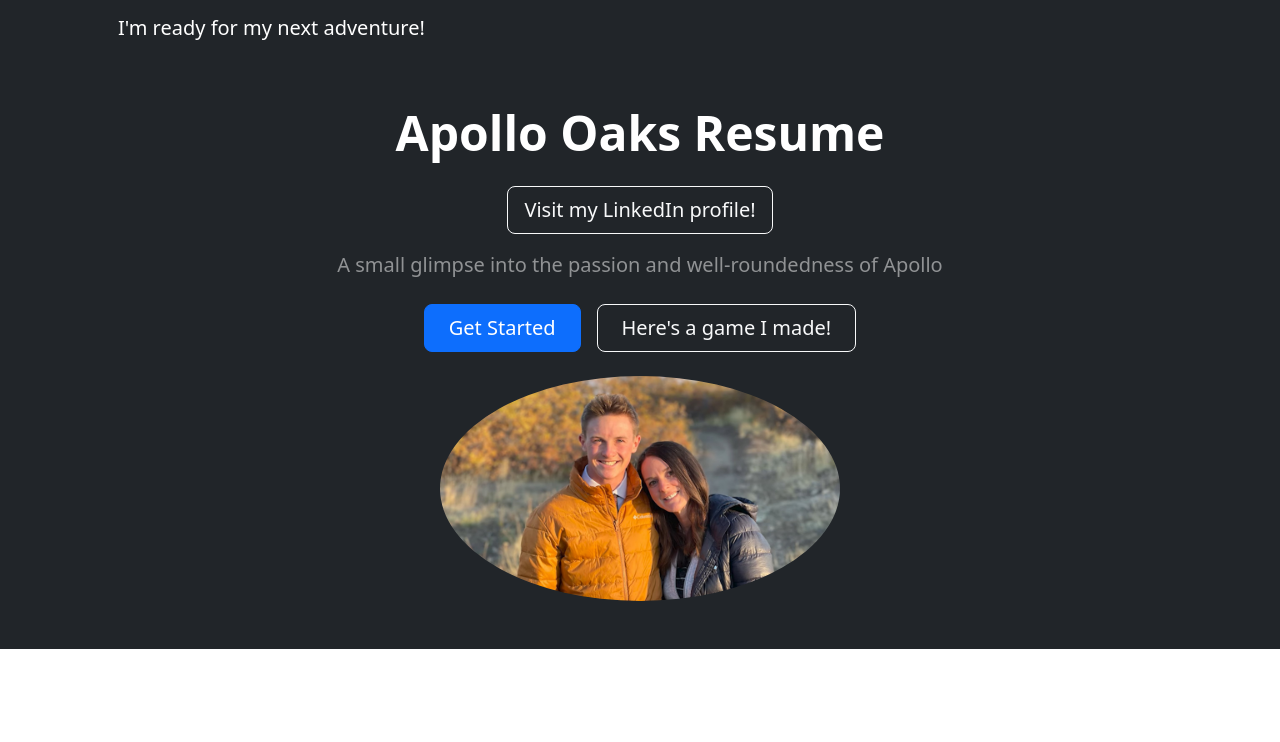
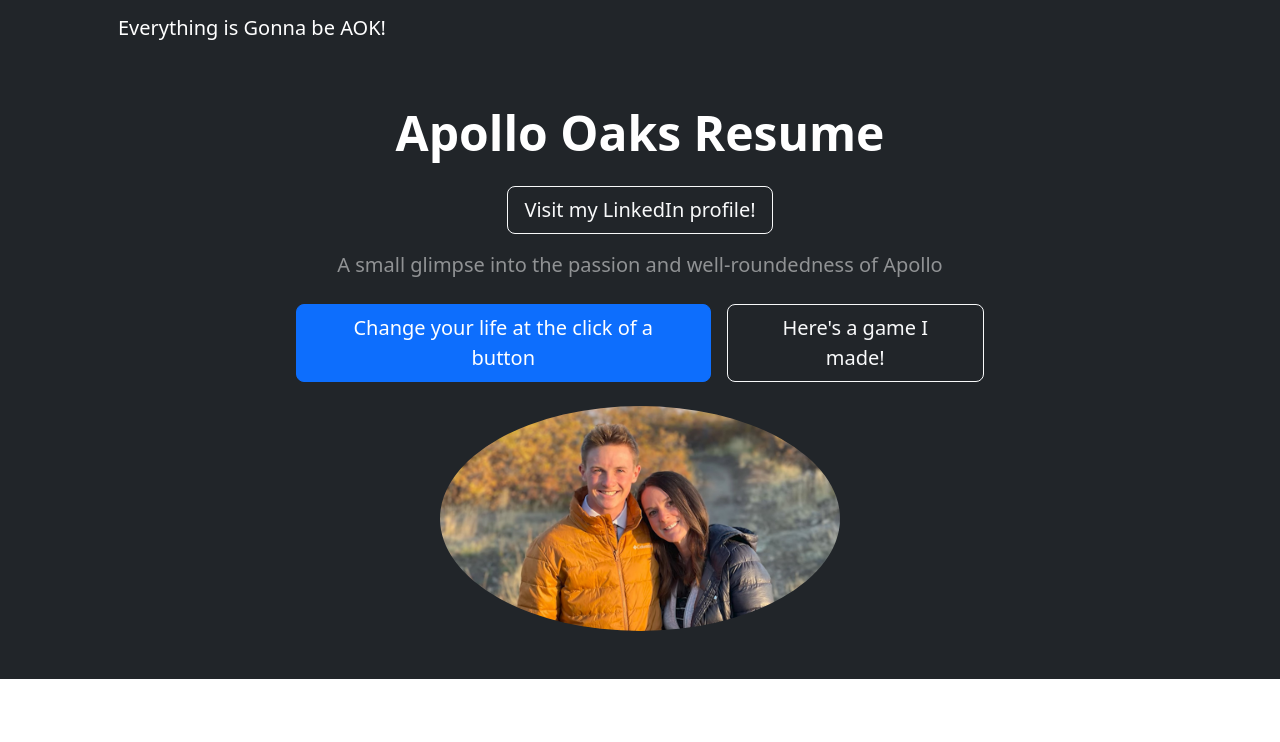
Before and after one commit to Apollooaks/the-final-final-of-my-final, a plain HTML site: page index.html in a window 1280 px wide. Shown: the top 742 px of the page. Drawn offline with nearby package versions, Linux system fonts and the light colour scheme.

Commit message:
Update index.html im starting to change it to an AOK website

```diff
--- a/index.html
+++ b/index.html
@@ -3,9 +3,9 @@
 <head>
     <meta charset="utf-8" />
     <meta name="viewport" content="width=device-width, initial-scale=1, shrink-to-fit=no" />
-    <meta name="description" content="Apollo Oaks Resume" />
+    <meta name="description" content="AOK Official Site" />
     <meta name="author" content="Apollo Oaks" />
-    <title>Apollo Oaks Resume</title>
+    <title>AOK</title>
     <!-- Favicon-->
     <link rel="icon" type="image/x-icon" href="assets/favicon.ico" />
     <!-- Bootstrap icons-->
@@ -18,7 +18,7 @@
         <!-- Navigation-->
         <nav class="navbar navbar-expand-lg navbar-dark bg-dark">
             <div class="container px-5">
-                <a class="navbar-brand" href="index.html">I'm ready for my next adventure!</a>
+                <a class="navbar-brand" href="index.html">Everything is Gonna be AOK!</a>
                 <button class="navbar-toggler" type="button" data-bs-toggle="collapse" data-bs-target="#navbarNav" aria-controls="navbarNav" aria-expanded="false" aria-label="Toggle navigation">
                     <span class="navbar-toggler-icon"></span>
                 </button>
@@ -38,7 +38,8 @@
                         <a class="btn btn-outline-light btn-lg mb-3" href="https://www.linkedin.com/in/apollo-oaks/">Visit my LinkedIn profile!</a>
                         <p class="lead fw-normal text-white-50 mb-4">A small glimpse into the passion and well-roundedness of Apollo</p>
                         <div class="d-flex justify-content-center gap-3">
-                            <a class="btn btn-primary btn-lg px-4" href="#features">Get Started</a>
+                            <a class="btn btn-primary btn-lg px-4" href="#features">Change your life at the click of a button</a>
+                             <!--a link to buy merch-->
                             <a class="btn btn-outline-light btn-lg px-4" href="html/aiwebapp.html">
                                 Here's a game I made!
                             </a>
```
